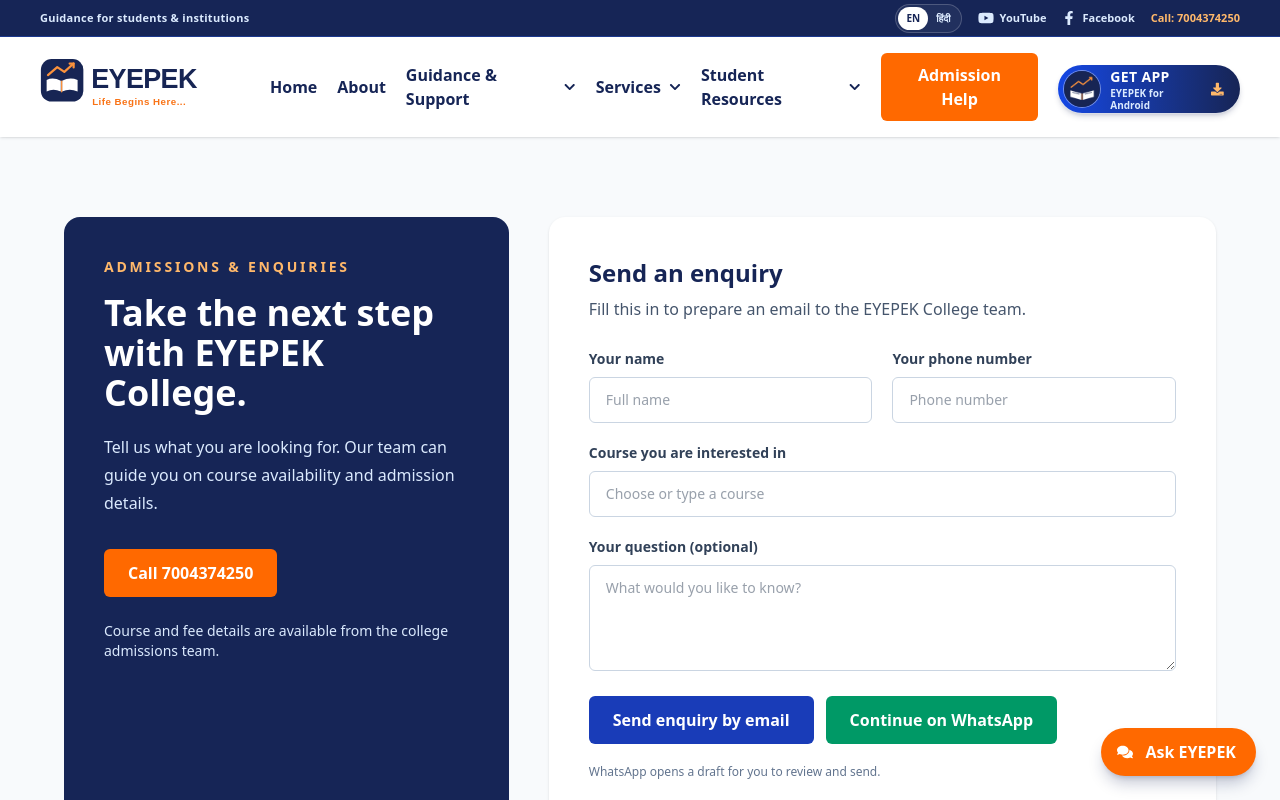
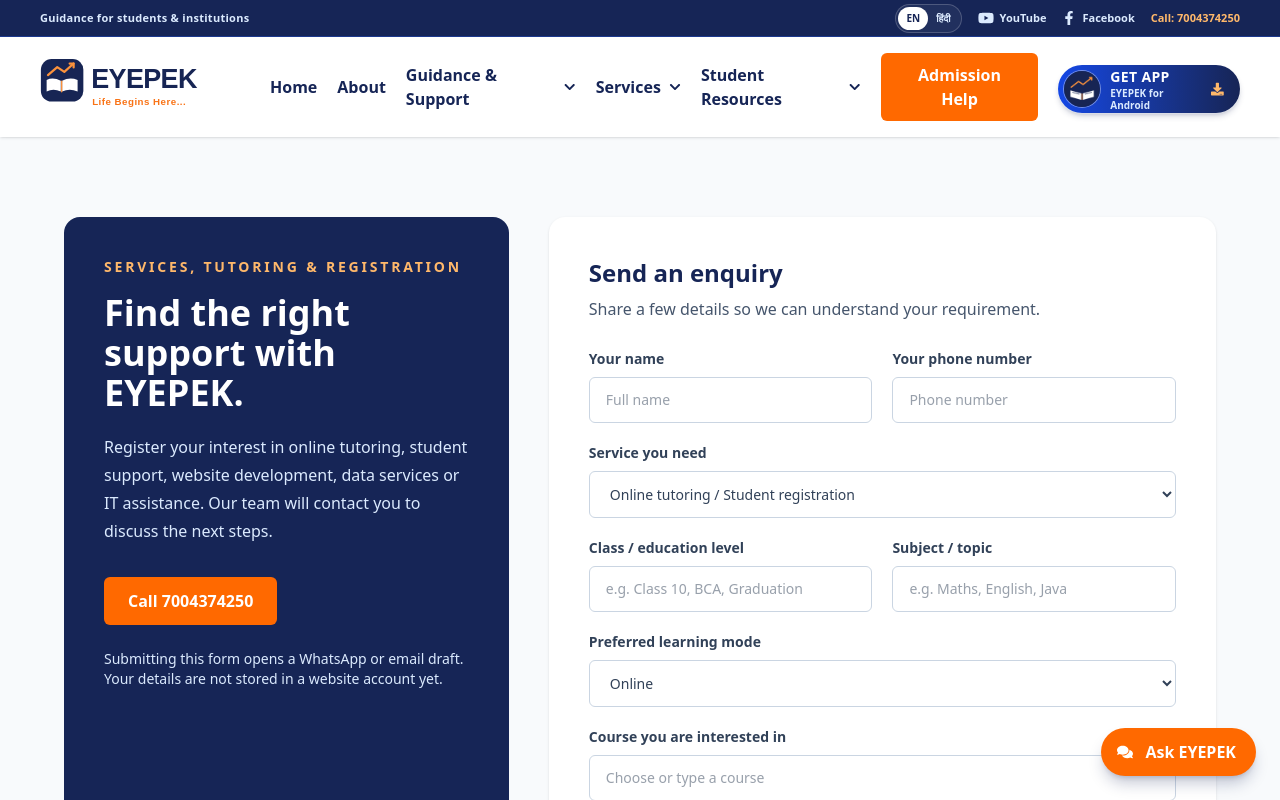
Before and after one commit to eyepek/EYEPEK, a React (Vite) app: page /contact in a window 1280 px wide. Shown: the top 800 px of the page. Built offline with nearby package versions, Linux system fonts and the light colour scheme.

Commit message:
Add student registration and service enquiry form

```diff
--- a/src/pages/ContactUs.jsx
+++ b/src/pages/ContactUs.jsx
@@ -6,20 +6,24 @@ export default function ContactUs() {
   const { language } = useLanguage();
   const hi = language === 'hi';
   const t = (english, hindi) => hi ? hindi : english;
-  const [form, setForm] = useState(() => ({ name: '', phone: '', course: new URLSearchParams(window.location.search).get('course') || '', message: '' }));
+  const [form, setForm] = useState(() => ({ name: '', phone: '', course: new URLSearchParams(window.location.search).get('course') || '', service: 'Online tutoring / Student registration', classLevel: '', subject: '', mode: 'Online', message: '' }));
   const [status, setStatus] = useState('');
   const [emailUrl, setEmailUrl] = useState('');
 
   const handleSubmit = (event) => {
     event.preventDefault();
     const enquiry = [
-      hi ? 'EYEPEK College प्रवेश पूछताछ' : 'EYEPEK College admission enquiry',
+      hi ? 'EYEPEK सेवा पूछताछ / छात्र पंजीकरण' : 'EYEPEK service enquiry / student registration',
       `Name: ${form.name}`,
       `Phone: ${form.phone}`,
+      `Service: ${form.service}`,
+      `Class / Level: ${form.classLevel || 'Not specified'}`,
+      `Subject: ${form.subject || 'Not specified'}`,
+      `Learning mode: ${form.mode}`,
       `${hi ? 'रुचि का कोर्स' : 'Course of interest'}: ${form.course || (hi ? 'नहीं बताया' : 'Not specified')}`,
       `${hi ? 'संदेश' : 'Message'}: ${form.message || (hi ? 'नहीं है' : 'None')}`,
     ].join('\n');
-    const url = `mailto:info.eyepek@gmail.com?subject=${encodeURIComponent(hi ? 'EYEPEK College प्रवेश पूछताछ' : 'EYEPEK College admission enquiry')}&body=${encodeURIComponent(enquiry)}`;
+    const url = `mailto:info.eyepek@gmail.com?subject=${encodeURIComponent(hi ? 'EYEPEK सेवा पूछताछ' : 'EYEPEK service enquiry')}&body=${encodeURIComponent(enquiry)}`;
     setEmailUrl(url);
     setStatus(hi ? 'आपकी पूछताछ ईमेल ऐप में तैयार है। info.eyepek@gmail.com पर भेजने के लिए वहाँ Send दबाएँ।' : 'Your enquiry is ready in your email app. Press Send there to email info.eyepek@gmail.com.');
     window.location.href = url;
@@ -30,6 +34,10 @@ export default function ContactUs() {
       hi ? 'नमस्ते EYEPEK, मुझे जानकारी चाहिए।' : 'Hello EYEPEK, I would like some information.',
       `${hi ? 'नाम' : 'Name'}: ${form.name || (hi ? 'नहीं दिया' : 'Not provided')}`,
       `${hi ? 'फोन' : 'Phone'}: ${form.phone || (hi ? 'नहीं दिया' : 'Not provided')}`,
+      `${hi ? 'सेवा' : 'Service'}: ${form.service}`,
+      `${hi ? 'कक्षा / स्तर' : 'Class / Level'}: ${form.classLevel || (hi ? 'नहीं बताया' : 'Not specified')}`,
+      `${hi ? 'विषय' : 'Subject'}: ${form.subject || (hi ? 'नहीं बताया' : 'Not specified')}`,
+      `${hi ? 'पढ़ाई का तरीका' : 'Learning mode'}: ${form.mode}`,
       `${hi ? 'कोर्स' : 'Course'}: ${form.course || (hi ? 'अभी तय नहीं' : 'Not decided yet')}`,
       `${hi ? 'सवाल' : 'Question'}: ${form.message || (hi ? 'कृपया कोर्स, पात्रता, फीस और दस्तावेज़ बताएँ।' : 'Please share course, eligibility, fee and document details.')}`,
     ].join('\n');
@@ -40,16 +48,16 @@ export default function ContactUs() {
     <main className='min-h-[70vh] bg-slate-50 px-6 py-16 md:px-10 md:py-20'>
       <div className='mx-auto grid max-w-6xl gap-10 lg:grid-cols-[0.8fr_1.2fr]'>
         <section className='rounded-2xl bg-blue-950 p-8 text-white md:p-10'>
-          <p className='text-sm font-bold uppercase tracking-[0.2em] text-orange-300'>{t("Admissions & enquiries","प्रवेश और पूछताछ")}</p>
-          <h1 className='mt-4 text-3xl font-extrabold md:text-4xl'>{t("Take the next step with EYEPEK College.","EYEPEK College के साथ अगला कदम बढ़ाएँ।")}</h1>
-          <p className='mt-5 leading-7 text-blue-100'>{t("Tell us what you are looking for. Our team can guide you on course availability and admission details.","अपनी ज़रूरत बताएँ। हमारी टीम कोर्स की उपलब्धता और प्रवेश की जानकारी समझने में मदद करेगी।")}</p>
+          <p className='text-sm font-bold uppercase tracking-[0.2em] text-orange-300'>{t("Services, tutoring & registration","सेवाएँ, ट्यूशन और पंजीकरण")}</p>
+          <h1 className='mt-4 text-3xl font-extrabold md:text-4xl'>{t("Find the right support with EYEPEK.","EYEPEK के साथ सही सहायता पाएँ।")}</h1>
+          <p className='mt-5 leading-7 text-blue-100'>{t("Register your interest in online tutoring, student support, website development, data services or IT assistance. Our team will contact you to discuss the next steps.","ऑनलाइन ट्यूशन, छात्र सहायता, वेबसाइट डेवलपमेंट, डेटा सेवाओं या IT सहायता के लिए अपनी रुचि दर्ज करें। हमारी टीम अगले कदम पर बात करेगी।")}</p>
           <a className='mt-8 inline-flex rounded-md bg-orange-500 px-6 py-3 font-bold text-white hover:bg-orange-400' href='tel:7004374250'>{t("Call 7004374250","7004374250 पर कॉल करें")}</a>
-          <p className='mt-6 text-sm text-blue-100'>{t("Course and fee details are available from the college admissions team.","कोर्स और फीस की जानकारी कॉलेज की प्रवेश टीम से लें।")}</p>
+          <p className='mt-6 text-sm text-blue-100'>{t("Submitting this form opens a WhatsApp or email draft. Your details are not stored in a website account yet.","यह फ़ॉर्म WhatsApp या ईमेल का ड्राफ़्ट खोलेगा। अभी वेबसाइट पर आपका अकाउंट या रिकॉर्ड सेव नहीं होगा।")}</p>
         </section>
 
         <section className='rounded-2xl bg-white p-8 shadow-sm md:p-10'>
           <h2 className='text-2xl font-bold text-blue-950'>{t("Send an enquiry","पूछताछ भेजें")}</h2>
-          <p className='mt-2 text-slate-600'>{t("Fill this in to prepare an email to the EYEPEK College team.","EYEPEK College टीम को ईमेल तैयार करने के लिए यह फ़ॉर्म भरें।")}</p>
+          <p className='mt-2 text-slate-600'>{t("Share a few details so we can understand your requirement.","अपनी ज़रूरत समझाने के लिए कुछ जानकारी भरें।")}</p>
           <form className='mt-7 space-y-5' onSubmit={handleSubmit}>
             <div className='grid gap-5 sm:grid-cols-2'>
               <label className='block text-sm font-semibold text-slate-700'>{t("Your name","आपका नाम")}
@@ -59,6 +67,30 @@ export default function ContactUs() {
                 <input required type='tel' autoComplete='tel' value={form.phone} onChange={(e) => setForm({ ...form, phone: e.target.value })} className='mt-2 w-full rounded-md border border-slate-300 px-4 py-3 font-normal outline-none focus:border-blue-700 focus:ring-2 focus:ring-blue-100' placeholder={t("Phone number","फ़ोन नंबर")} />
               </label>
             </div>
+            <label className='block text-sm font-semibold text-slate-700'>{t("Service you need","आपको कौन-सी सेवा चाहिए")}
+              <select value={form.service} onChange={(e) => setForm({ ...form, service: e.target.value })} className='mt-2 w-full rounded-md border border-slate-300 px-4 py-3 font-normal outline-none focus:border-blue-700 focus:ring-2 focus:ring-blue-100'>
+                <option>Online tutoring / Student registration</option>
+                <option>Course & admission guidance</option>
+                <option>College & institution documentation</option>
+                <option>Website design & development</option>
+                <option>Data entry / Excel / Data management</option>
+                <option>Computer & IT support</option>
+                <option>Other service</option>
+              </select>
+            </label>
+            <div className='grid gap-5 sm:grid-cols-2'>
+              <label className='block text-sm font-semibold text-slate-700'>{t("Class / education level","कक्षा / शिक्षा स्तर")}
+                <input value={form.classLevel} onChange={(e) => setForm({ ...form, classLevel: e.target.value })} className='mt-2 w-full rounded-md border border-slate-300 px-4 py-3 font-normal outline-none focus:border-blue-700 focus:ring-2 focus:ring-blue-100' placeholder={t("e.g. Class 10, BCA, Graduation","जैसे कक्षा 10, BCA, स्नातक")} />
+              </label>
+              <label className='block text-sm font-semibold text-slate-700'>{t("Subject / topic","विषय / टॉपिक")}
+                <input value={form.subject} onChange={(e) => setForm({ ...form, subject: e.target.value })} className='mt-2 w-full rounded-md border border-slate-300 px-4 py-3 font-normal outline-none focus:border-blue-700 focus:ring-2 focus:ring-blue-100' placeholder={t("e.g. Maths, English, Java","जैसे Maths, English, Java")} />
+              </label>
+            </div>
+            <label className='block text-sm font-semibold text-slate-700'>{t("Preferred learning mode","पढ़ाई का पसंदीदा तरीका")}
+              <select value={form.mode} onChange={(e) => setForm({ ...form, mode: e.target.value })} className='mt-2 w-full rounded-md border border-slate-300 px-4 py-3 font-normal outline-none focus:border-blue-700 focus:ring-2 focus:ring-blue-100'>
+                <option>Online</option><option>Offline (subject to availability)</option><option>Either</option>
+              </select>
+            </label>
             <label className='block text-sm font-semibold text-slate-700'>{t("Course you are interested in","आप किस कोर्स में रुचि रखते हैं")}
               <input list='course-options' value={form.course} onChange={(e) => setForm({ ...form, course: e.target.value })} className='mt-2 w-full rounded-md border border-slate-300 px-4 py-3 font-normal outline-none focus:border-blue-700 focus:ring-2 focus:ring-blue-100' placeholder={t("Choose or type a course","कोर्स चुनें या लिखें")} />
               <datalist id='course-options'>
@@ -69,13 +101,13 @@ export default function ContactUs() {
               <textarea rows={4} value={form.message} onChange={(e) => setForm({ ...form, message: e.target.value })} className='mt-2 w-full rounded-md border border-slate-300 px-4 py-3 font-normal outline-none focus:border-blue-700 focus:ring-2 focus:ring-blue-100' placeholder={t("What would you like to know?","आप क्या जानना चाहते हैं?")} />
             </label>
             <div className='flex flex-wrap gap-3'>
-              <button type='submit' className='rounded-md bg-blue-800 px-6 py-3 font-bold text-white transition hover:bg-blue-900'>{t("Send enquiry by email","ईमेल से पूछताछ भेजें")}</button>
+              <button type='submit' className='rounded-md bg-blue-800 px-6 py-3 font-bold text-white transition hover:bg-blue-900'>{t("Send registration / enquiry","रजिस्ट्रेशन / पूछताछ भेजें")}</button>
               <button type='button' onClick={handleWhatsApp} className='rounded-md bg-emerald-600 px-6 py-3 font-bold text-white transition hover:bg-emerald-700'>{t("Continue on WhatsApp","WhatsApp पर जारी रखें")}</button>
             </div>
             <p className='text-xs text-slate-500'>{t("WhatsApp opens a draft for you to review and send.","WhatsApp पर संदेश का ड्राफ़्ट खुलेगा; भेजने से पहले उसे जाँच लें।")}</p>
             {status && <p role='status' className='rounded-md bg-blue-50 p-4 text-sm leading-6 text-blue-950'>{status} <a href={emailUrl} className='ml-1 font-bold underline'>Open email</a></p>}
           </form>
-          <p className='mt-5 text-xs leading-5 text-slate-500'>Your enquiry will be addressed to info.eyepek@gmail.com. It is sent only after you press Send in your email app.</p>
+          <p className='mt-5 text-xs leading-5 text-slate-500'>Your details are shared only when you choose to send the prepared email or WhatsApp message. This form does not yet create a stored student account or booking.</p>
         </section>
       </div>
     </main>
```
